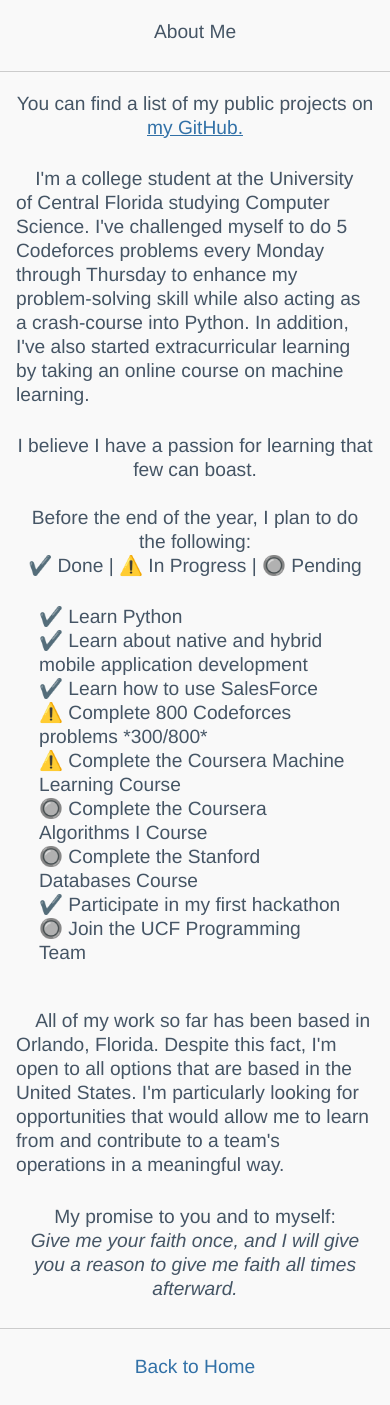
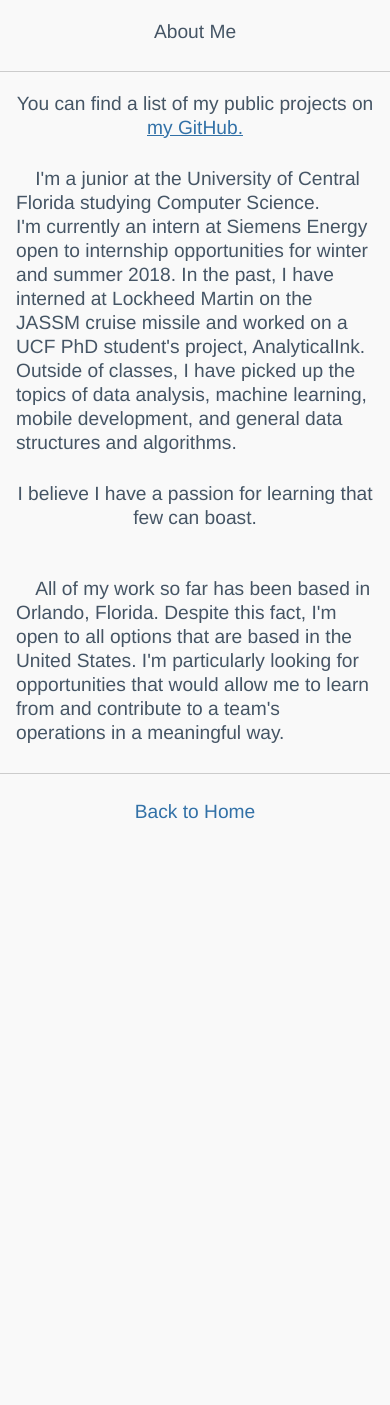
Before and after one commit to Chris-Perkins/Chris-Perkins.github.io, a plain HTML site: page about-me.html in a window 390 px wide. After the commit the page ends 850 px from the top, so only its background shows below. Drawn offline with Linux system fonts and the light colour scheme.

Commit message:
Update-- going to use this as primary site again.

```diff
--- a/about-me.html
+++ b/about-me.html
@@ -3,6 +3,16 @@
 <head>
 	<title>Christopher Perkins</title>
 	<link rel="stylesheet" type="text/css" href="default.css">
+
+	<!-- Global Site Tag (gtag.js) - Google Analytics -->
+	<script>
+		(function(i,s,o,g,r,a,m){i['GoogleAnalyticsObject']=r;i[r]=i[r]||function(){
+		(i[r].q=i[r].q||[]).push(arguments)},i[r].l=1*new Date();a=s.createElement(o),
+		m=s.getElementsByTagName(o)[0];a.async=1;a.src=g;m.parentNode.insertBefore(a,m)
+		})(window,document,'script','https://www.google-analytics.com/analytics.js','ga');
+		ga('create', 'UA-106763076-1', 'auto');
+		ga('send', 'pageview');
+	</script>
 </head>
 
 <div id = "bodyWindow">
@@ -16,43 +26,22 @@
 			<a href = "https://github.com/Chris-Perkins">my GitHub.</a>
 		</p>
 		<p style = "text-align:left">
-			&emsp;I'm a college student at the University of Central Florida studying Computer Science.
-			I've challenged myself to do 5 Codeforces problems every Monday through Thursday to
-			enhance my problem-solving skill while also acting as a crash-course into Python. In addition,
-			I've also started extracurricular learning by taking an online course on machine learning.<br>
+			&emsp;I'm a junior at the University of Central Florida studying Computer Science.<br>
+			I'm currently an intern at Siemens Energy open to internship opportunities for winter
+			and summer 2018. In the past, I have interned at Lockheed Martin on the JASSM cruise missile
+			and worked on a UCF PhD student's project, AnalyticalInk. Outside of classes, I have picked up the
+			topics of data analysis, machine learning, mobile development, and general data structures and algorithms.
+			<br>
 		</p>
 		<p>
-			I believe I have a passion for learning that few can boast.<br>
-			<br>
-			Before the end of the year, I plan to do the following:<br>
-			✔️ Done | ⚠️ In Progress | 🔘 Pending
+			I believe I have a passion for learning that few can boast.
 		</p>
 	</div>
-
-	<div id = "olCustom">
-		<p>✔️ Learn Python</p>
-		<p>✔️ Learn about native and hybrid mobile application development</p>
-		<p>✔️ Learn how to use SalesForce</p>
-		<p>⚠️ Complete 800 Codeforces problems *300/800*</p>
-		<p>⚠️ Complete the Coursera Machine Learning Course</p>
-		<p>🔘 Complete the Coursera Algorithms I Course</p
-		<p>🔘 Complete the Stanford Databases Course</p>
-		<p>✔️ Participate in my first hackathon</p>
-		<p>🔘 Join the UCF Programming Team</p>
-	</div>
-
-	<br>
-
 	<div id = "main">
 		<p style = "text-align:left">
 			&emsp;All of my work so far has been based in Orlando, Florida. Despite this fact, I'm open to
 			all options that are based in the United States. I'm particularly looking for opportunities that
 			would allow me to learn from and contribute to a team's operations in a meaningful way.<br>
-		</p>
-		<p>
-			My promise to you and to myself:<br>
-			<i>Give me your faith once, and I will give you a reason to give me faith all times afterward.</i>
-			<br>
 		</p>
 	</div>
 
--- a/default.css
+++ b/default.css
@@ -2,7 +2,8 @@
 {
 	margin: 0px;
   	width: 100%;
-	background-color: #eaeaea;
+	/*background-color: #eaeaea;*/
+	background-color: #f9f9f9
 }
 
 body
```
Also changed, not shown: contact.html (+12 -2 lines), index.html (+10 -0 lines).
